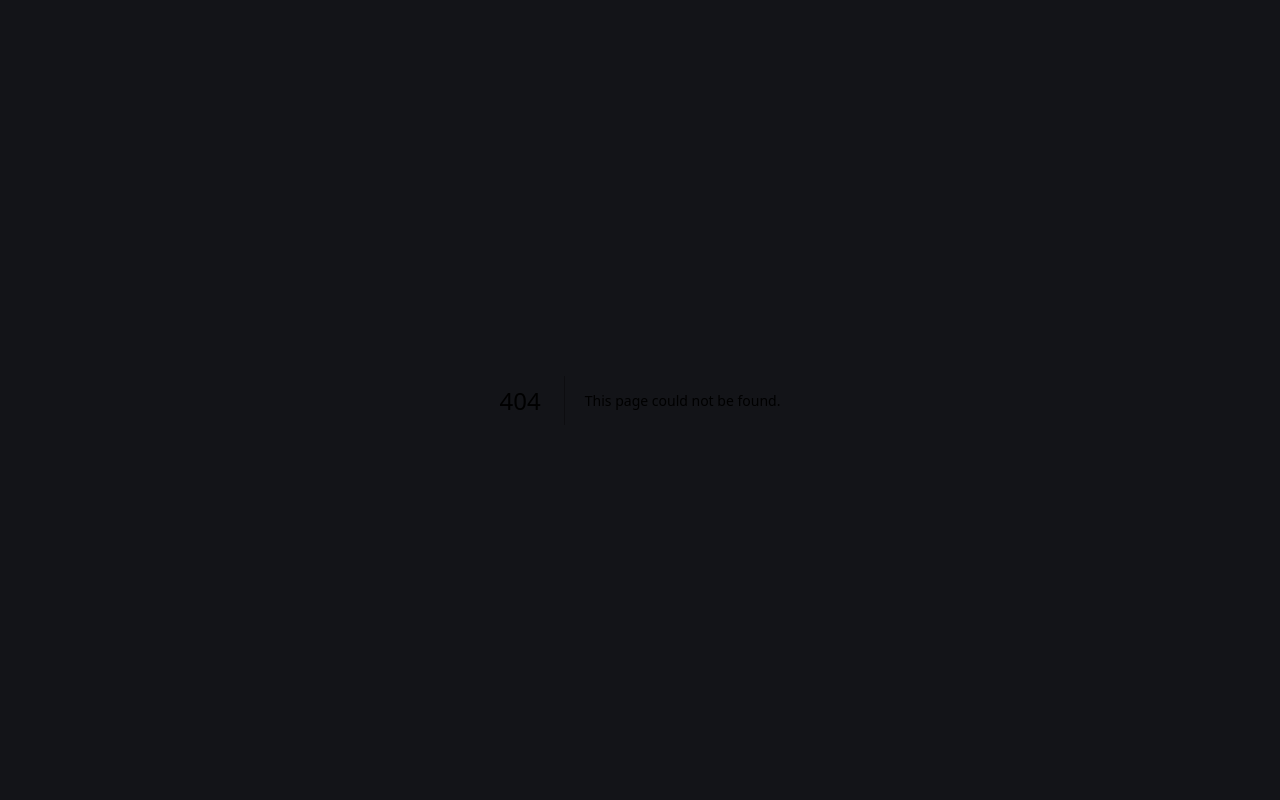
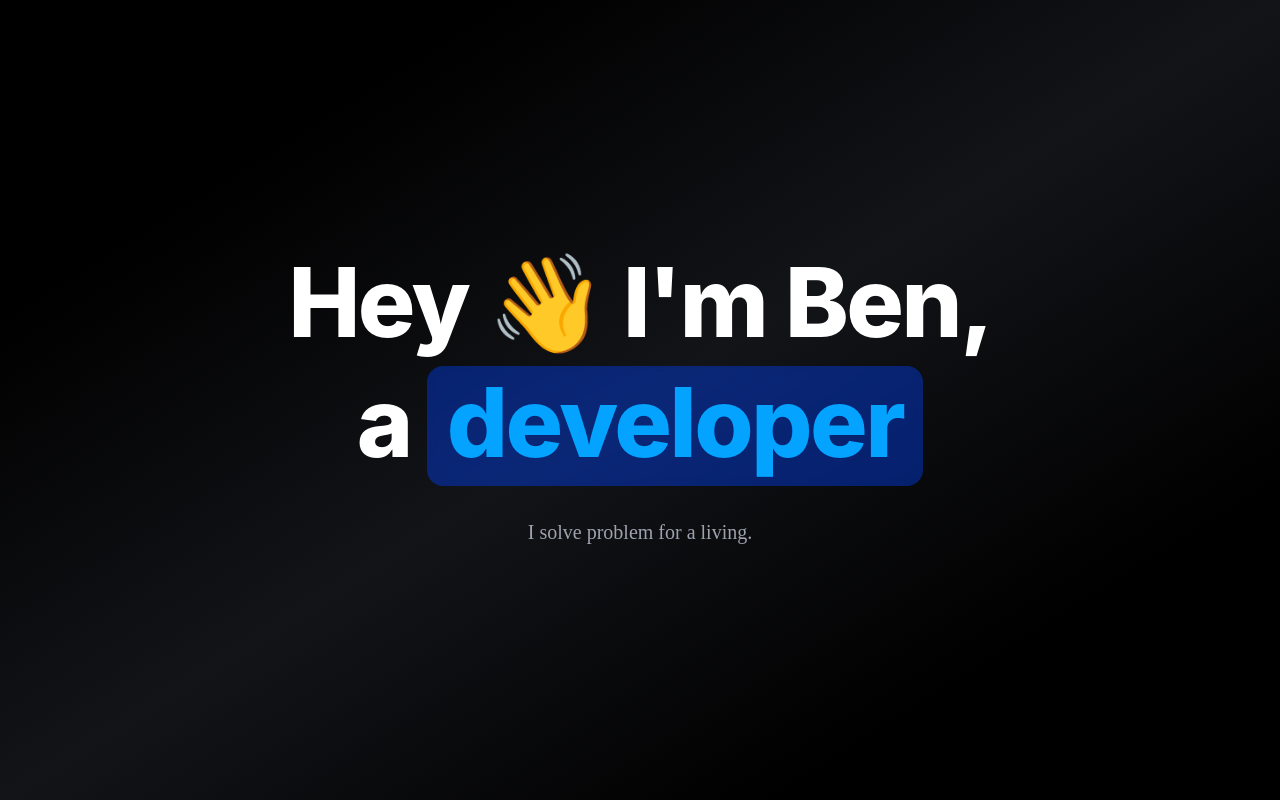
Before and after one commit to Benrobo/showwcial, a Next.js app in the folder packages/app/: page /themes/nuro in a window 1280 px wide. Before the commit this address had no page. Built offline with nearby package versions, Linux system fonts and the light colour scheme.

Commit message:
started new theme development

```diff
--- /dev/null
+++ b/packages/app/pages/themes/nuro/index.tsx
@@ -0,0 +1,27 @@
+export default function NuroTheme() {
+  return (
+    <div className="w-full h-screen bg-gradient-to-br from-black via-dark-900 to-black from-20% to-80% font-inter text-gray-500 selection:bg-gray-900 selection:dark:bg-white selection:text-white selection:dark:text-primary-50 overflow-auto">
+      <main className="w-full max-w-[] h-full px-8 py-12 flex flex-col items-center justify-center">
+        <IntroSection />
+      </main>
+    </div>
+  );
+}
+
+function IntroSection() {
+  return (
+    <div className="w-full h-full flex flex-col items-center justify-center text-center">
+      <h1 className="text-white-100 dark:text-white text-5xl sm:text-6xl md:text-6xl lg:text-8xl tracking-tight font-extrabold">
+        Hey{" "}
+        <span className="inline-block origin-70 hover:animate-wave">👋</span>{" "}
+        I'm Ben, <br className="hidden sm:block" />a
+        <div className="inline-flex px-3 lg:px-5 py-2 md:pb-4 bg-blue-705 bg-opacity-15 backdrop-filter backdrop-blur-sm filter saturate-200 text-primary-200 rounded-2xl default-transition default-focus mt-4 text-blue-200 ml-4">
+          developer
+        </div>
+      </h1>
+      <p className="max-w-xs mt-4 md:mt-8 mx-auto font-pp-rg text-base text-gray-400 sm:text-md md:text-xl md:max-w-3xl">
+        I solve problem for a living.
+      </p>
+    </div>
+  );
+}
```
